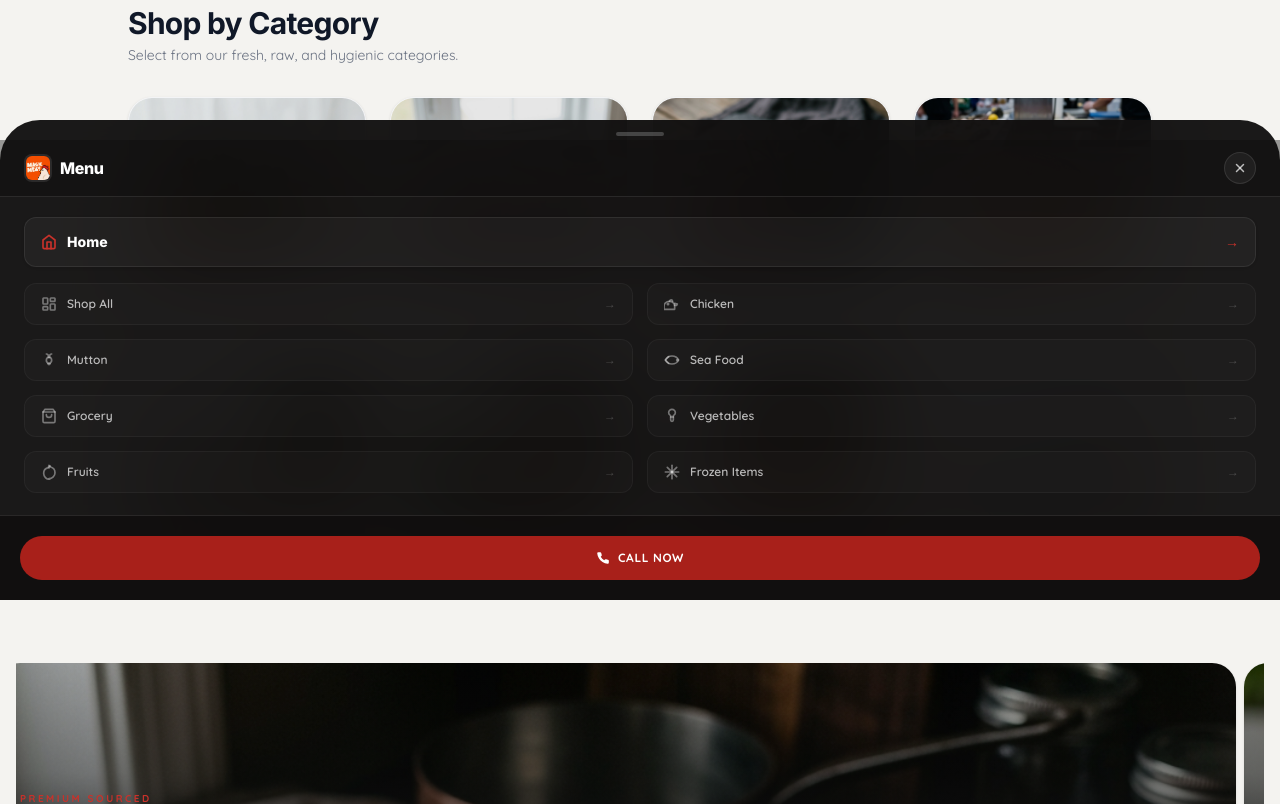
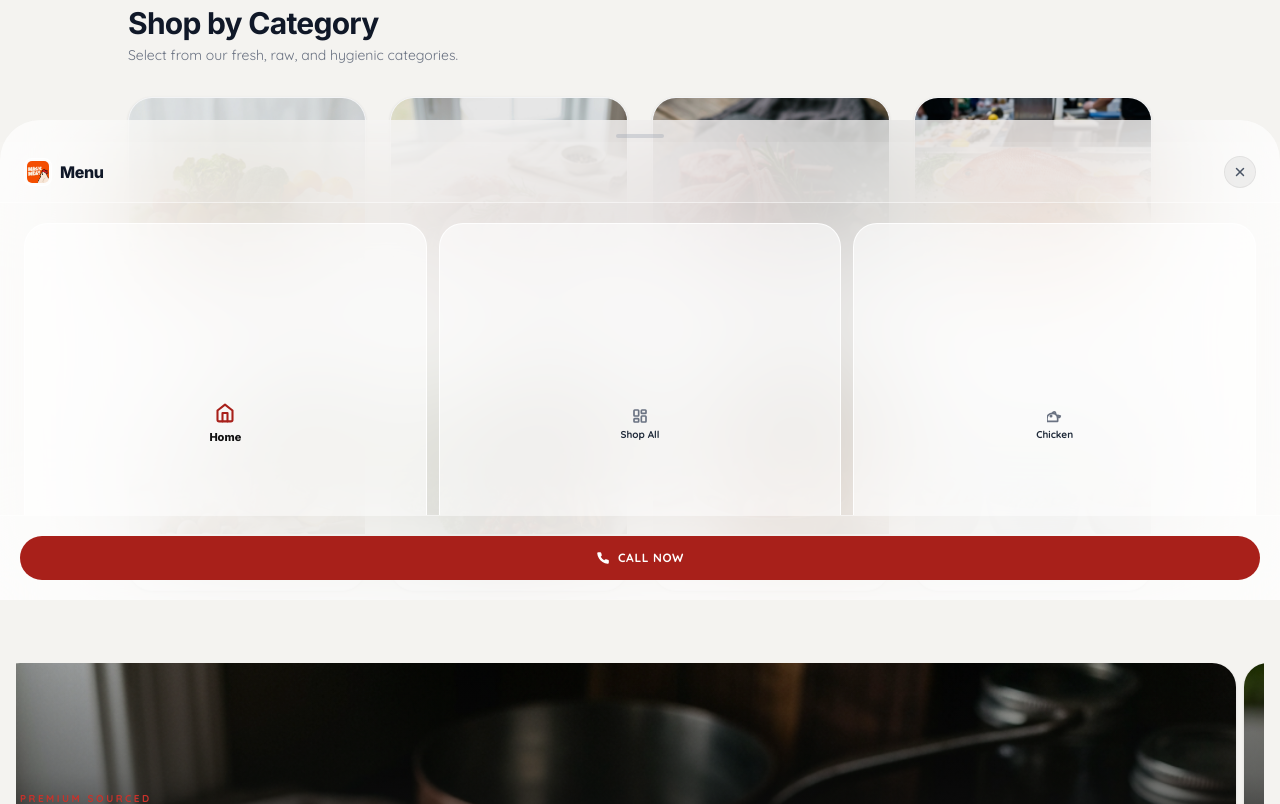
Before and after one commit to nihalkumar5/magicmeat1, a Next.js app: page /shop in a window 1280 px wide. Shown: the part 680-1484 px from the top of the page. Built offline with nearby package versions, Linux system fonts and the light colour scheme; no server answers.

Commit message:
Convert bottom sheet to light frosted glassmorphic styling and layout categories in a 3-column grid of square cards

```diff
--- a/src/components/Header.tsx
+++ b/src/components/Header.tsx
@@ -167,61 +167,59 @@ export default function Header() {
       )}
 
       {/* Sliding Bottom Sheet Drawer */}
-      <div className={`fixed bottom-0 left-0 w-full h-[60%] bg-[#0E0D0D]/95 backdrop-blur-2xl z-[70] rounded-t-[2.5rem] transition-transform duration-300 ease-in-out flex flex-col ${isMenuOpen ? 'translate-y-0 border-t border-white/10 shadow-[0_-15px_40px_rgba(0,0,0,0.4)]' : 'translate-y-full border-transparent shadow-none'}`}>
+      <div className={`fixed bottom-0 left-0 w-full h-[60%] bg-white/70 backdrop-blur-3xl z-[70] rounded-t-[2.5rem] transition-transform duration-300 ease-in-out flex flex-col ${isMenuOpen ? 'translate-y-0 border-t border-white/60 shadow-[0_-12px_30px_rgba(0,0,0,0.06)]' : 'translate-y-full border-transparent shadow-none'}`}>
 
         {/* iOS Drag Handle indicator */}
-        <div className="w-12 h-1 bg-white/20 rounded-full mx-auto mt-3 mb-1 shrink-0" />
+        <div className="w-12 h-1 bg-gray-400/35 rounded-full mx-auto mt-3.5 mb-1 shrink-0" />
 
         {/* Drawer Header */}
-        <div className="flex justify-between items-center px-6 py-3 border-b border-white/10 bg-[#0E0D0D]/40 shrink-0">
+        <div className="flex justify-between items-center px-6 py-3.5 border-b border-white/50 bg-white/10 shrink-0">
           <div className="flex items-center gap-2">
-            <img src="/magicmeat_logo.png" alt="Magic Meat Logo" className="w-7 h-7 object-contain bg-white/10 p-0.5 rounded-lg" />
-            <h2 className="font-heading font-extrabold text-base text-white tracking-tight">Menu</h2>
+            <img src="/magicmeat_logo.png" alt="Magic Meat Logo" className="w-7 h-7 object-contain bg-white/40 p-0.5 rounded-lg border border-white/80" />
+            <h2 className="font-heading font-extrabold text-base text-gray-900 tracking-tight">Menu</h2>
           </div>
-          <button onClick={() => setIsMenuOpen(false)} className="w-8 h-8 flex items-center justify-center bg-white/5 border border-white/10 hover:bg-white/10 text-white/70 hover:text-white rounded-full transition-all cursor-pointer">
+          <button onClick={() => setIsMenuOpen(false)} className="w-8 h-8 flex items-center justify-center bg-black/5 border border-black/[0.06] hover:bg-black/10 text-gray-600 hover:text-gray-900 rounded-full transition-all cursor-pointer">
             <svg width="14" height="14" viewBox="0 0 24 24" fill="none" stroke="currentColor" strokeWidth="2.5" strokeLinecap="round" strokeLinejoin="round"><line x1="18" y1="6" x2="6" y2="18"></line><line x1="6" y1="6" x2="18" y2="18"></line></svg>
           </button>
         </div>
 
-        {/* Drawer Links in a Grid */}
+        {/* Drawer Links in a 3-Column Square Grid */}
         <div className="flex-1 overflow-y-auto py-5 px-6 flex flex-col gap-4 scrollbar-thin">
+          <div className="grid grid-cols-3 gap-3">
+            {/* Home Card */}
             <Link
               href="/shop"
               onClick={() => setIsMenuOpen(false)}
-            className="group font-heading font-extrabold text-sm text-white py-3.5 px-4 rounded-xl bg-white/[0.04] border border-white/[0.08] hover:bg-white/[0.08] hover:border-white/[0.12] transition-all flex items-center justify-between shadow-sm shrink-0"
+              className="group flex flex-col items-center justify-center text-center p-3 aspect-square rounded-[1.5rem] bg-white/60 border border-white/90 hover:bg-white hover:border-brand-primary/20 hover:shadow-sm transition-all"
             >
-            <div className="flex items-center gap-2.5">
-              <svg width="16" height="16" viewBox="0 0 24 24" fill="none" stroke="currentColor" strokeWidth="2.5" strokeLinecap="round" strokeLinejoin="round" className="text-brand-secondary">
+              <span className="text-brand-primary group-hover:scale-105 transition-transform">
+                <svg width="20" height="20" viewBox="0 0 24 24" fill="none" stroke="currentColor" strokeWidth="2.5" strokeLinecap="round" strokeLinejoin="round">
                   <path d="M3 9l9-7 9 7v11a2 2 0 0 1-2 2H5a2 2 0 0 1-2-2z" />
                   <polyline points="9 22 9 12 15 12 15 22" />
                 </svg>
-              <span>Home</span>
-            </div>
-            <span className="text-brand-secondary group-hover:translate-x-1 transition-transform font-bold text-sm">&rarr;</span>
+              </span>
+              <span className="font-heading font-extrabold text-[11px] text-gray-850 group-hover:text-brand-primary mt-1.5 transition-colors">Home</span>
             </Link>
 
-          <div className="grid grid-cols-2 gap-3.5">
+            {/* Category Cards */}
             {categories.map((cat, idx) => (
               <Link
                 key={idx}
                 href={cat.href}
                 onClick={() => setIsMenuOpen(false)}
-                className="group font-body font-semibold text-xs text-white/70 hover:text-white py-3 px-4 rounded-xl bg-white/[0.02] border border-white/[0.04] hover:bg-white/[0.06] hover:border-white/[0.08] transition-all flex items-center justify-between"
+                className="group flex flex-col items-center justify-center text-center p-3 aspect-square rounded-[1.5rem] bg-white/60 border border-white/90 hover:bg-white hover:border-brand-primary/20 hover:shadow-sm transition-all"
               >
-                <div className="flex items-center gap-2.5">
-                  <span className="text-white/40 group-hover:text-brand-secondary transition-colors">
+                <span className="text-gray-500 group-hover:text-brand-primary group-hover:scale-105 transition-all">
                   {cat.icon}
                 </span>
-                  <span className="group-hover:translate-x-0.5 transition-transform">{cat.name}</span>
-                </div>
-                <span className="text-white/20 group-hover:text-brand-secondary group-hover:translate-x-0.5 transition-all font-bold text-xs">&rarr;</span>
+                <span className="font-body font-bold text-[10px] text-gray-800 group-hover:text-brand-primary mt-1.5 transition-colors line-clamp-1 leading-none">{cat.name}</span>
               </Link>
             ))}
           </div>
         </div>
 
         {/* Drawer Footer */}
-        <div className="p-5 border-t border-white/10 bg-[#0E0D0D]/80 shrink-0">
+        <div className="p-5 border-t border-white/50 bg-white/20 shrink-0">
            <a
              href="tel:+918271663388"
              className="flex items-center justify-center gap-2 bg-brand-primary text-white font-body font-bold text-xs uppercase tracking-wider py-3.5 px-4 rounded-full transition-all hover:bg-brand-secondary hover:shadow-[0_4px_16px_rgba(168,32,26,0.35)] active:scale-[0.98] w-full"
```
Lines whose indentation alone changed are shown as unchanged.
